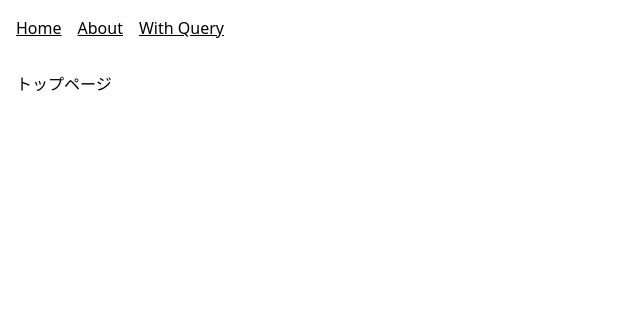
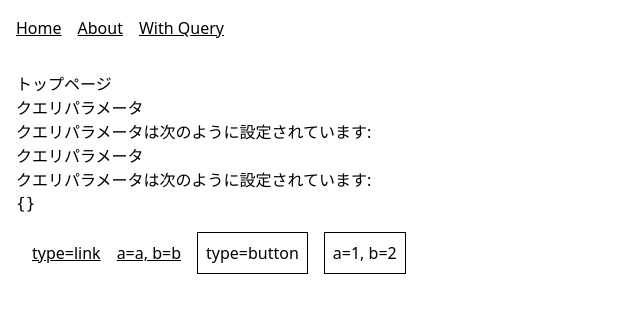
Before and after one commit to crow-fox/github-pages-deploy-with-next.js, a Next.js app: page / in a window 1280 px wide. Shown: the top 312 px of the page, without its empty margins (0-640 px from the left). Built offline with nearby package versions, Linux system fonts and the light colour scheme.

Commit message:
/にもqueryを追加

```diff
--- a/app/page.tsx
+++ b/app/page.tsx
@@ -1,3 +1,62 @@
+import { DisplayQuery } from "@/app/with-query/DIsplayQuery";
+import { QueryChangeButton } from "@/app/with-query/QueryChangeButton";
+import { QueryChangeLink } from "@/app/with-query/QueryChangeLink";
+import { Suspense } from "react";
+
 export default function Home() {
-  return <h1>トップページ</h1>;
+  return (
+    <>
+      <h1>トップページ</h1>
+      <div>
+        <h1>クエリパラメータ</h1>
+        <p>クエリパラメータは次のように設定されています:</p>
+        <Suspense fallback={<div>読み込み中...</div>}>
+          <DisplayQuery />
+        </Suspense>
+
+        <ul className=" p-4 flex flex-wrap gap-4 items-center">
+          <li>
+            <Suspense fallback={<div>読み込み中...</div>}>
+              <QueryChangeLink
+                queries={{ type: "link" }}
+                className=" underline"
+              >
+                type=link
+              </QueryChangeLink>
+            </Suspense>
+          </li>
+          <li>
+            <Suspense fallback={<div>読み込み中...</div>}>
+              <QueryChangeLink
+                queries={{ a: "a", b: "b" }}
+                className=" underline"
+              >
+                a=a, b=b
+              </QueryChangeLink>
+            </Suspense>
+          </li>
+          <li>
+            <Suspense fallback={<div>読み込み中...</div>}>
+              <QueryChangeButton
+                queries={{ type: "button" }}
+                className=" p-2 border border-black"
+              >
+                type=button
+              </QueryChangeButton>
+            </Suspense>
+          </li>
+          <li>
+            <Suspense fallback={<div>読み込み中...</div>}>
+              <QueryChangeButton
+                queries={{ a: "1", b: "2" }}
+                className=" p-2 border border-black"
+              >
+                a=1, b=2
+              </QueryChangeButton>
+            </Suspense>
+          </li>
+        </ul>
+      </div>
+    </>
+  );
 }
```
